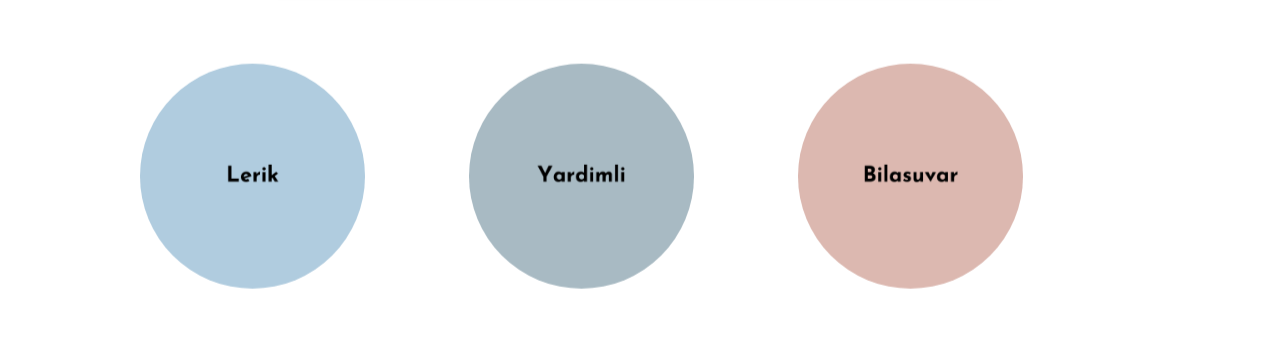
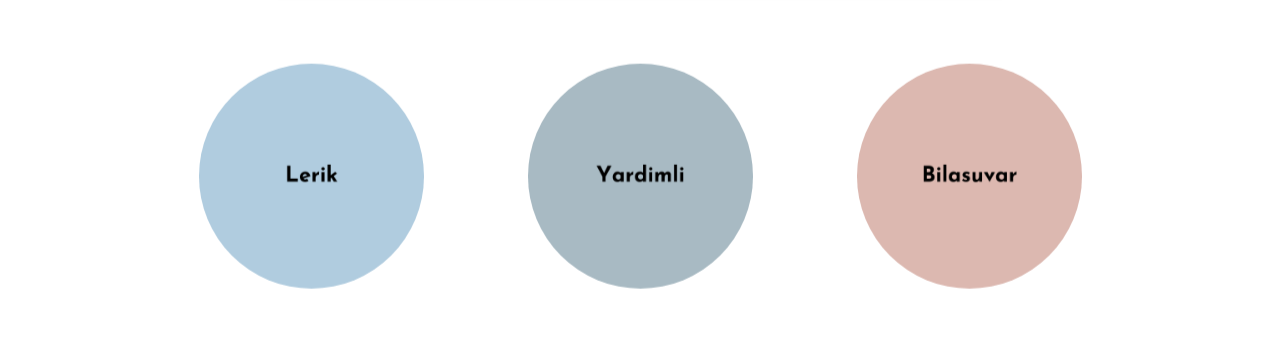
Before and after one commit to ashneeeet/AZERBAIJAN, a plain HTML site: page index.html in a window 1280 px wide. Shown: the part 347-698 px from the top of the page. Drawn offline with Linux system fonts and the light colour scheme.

Commit message:
Update style.css

```diff
--- a/style.css
+++ b/style.css
@@ -157,7 +157,7 @@ body {
 }
 
 .container {
-    margin-left: 90px;
+    text-align: center;
 }
 
 
```
